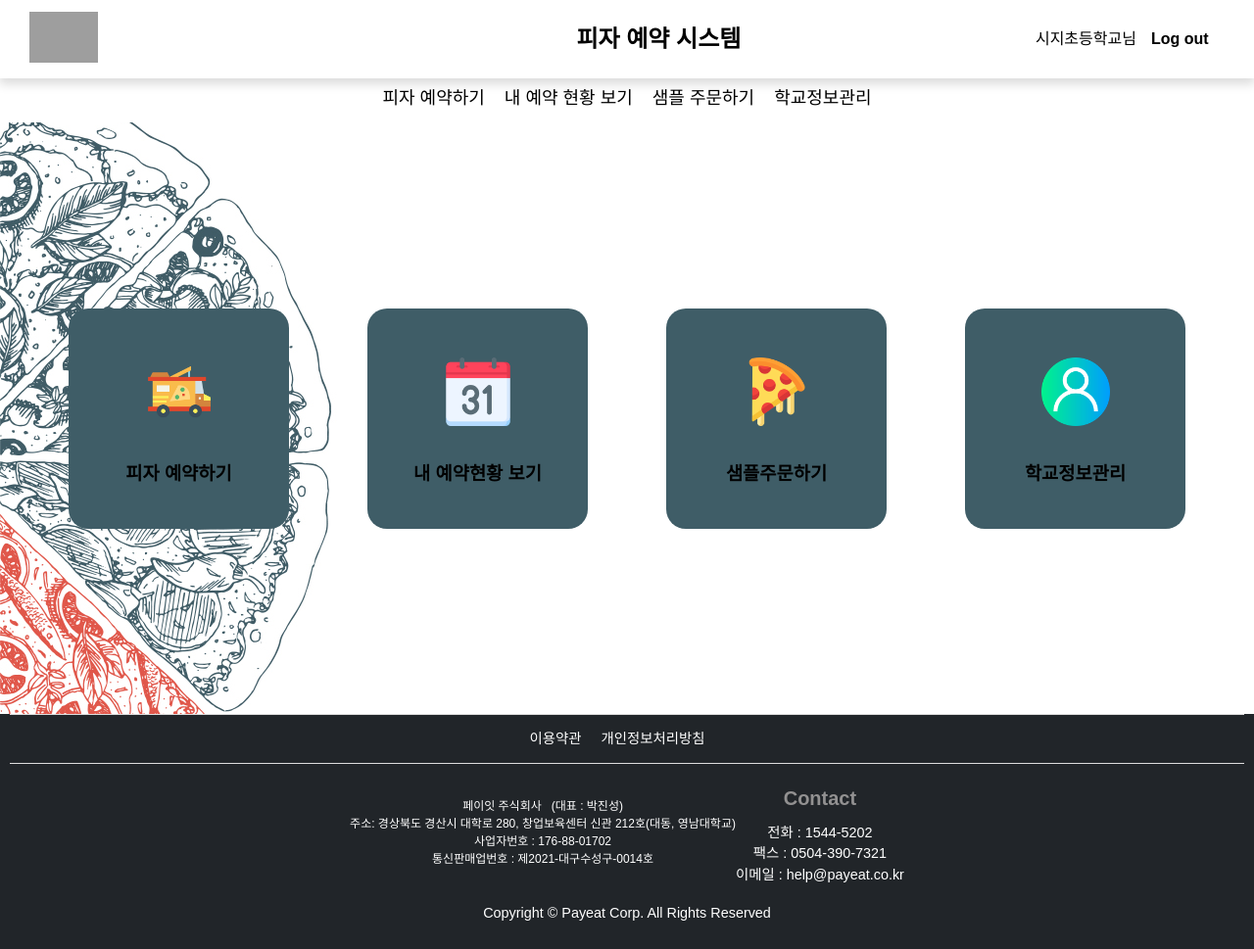
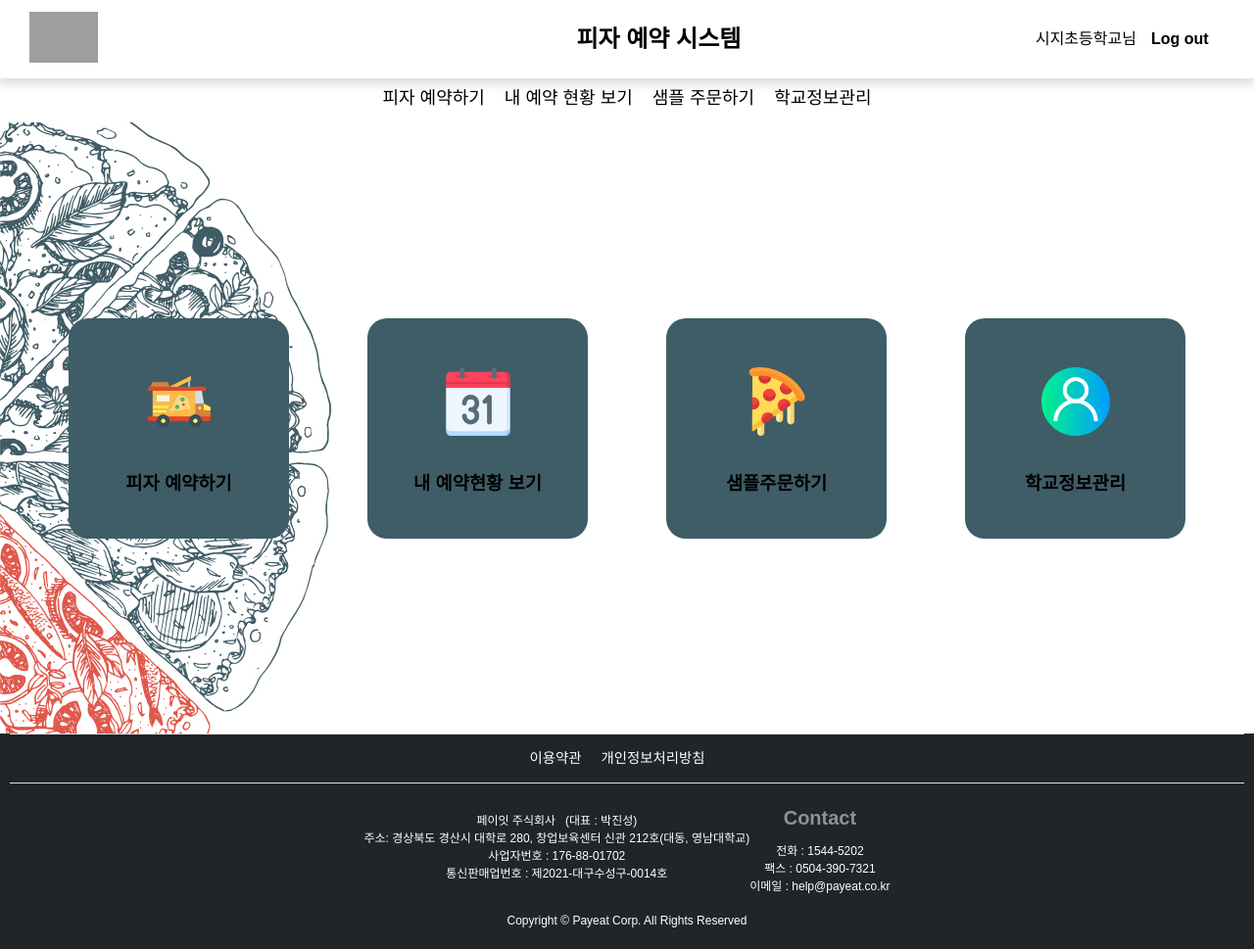
Before and after one commit to Taemin1234/LaMain-pizza, a PHP site: page /reservation-page/reservation.html in a window 1280 px wide. Shown: the whole page at 98% size. Run offline with PHP 8.4, Linux system fonts and the light colour scheme; some libraries are stand-ins or nearby versions; grey boxes are pictures that could not be loaded.

Commit message:
Add files via upload

```diff
--- a/css/style.css
+++ b/css/style.css
@@ -897,7 +897,7 @@ ol {
     flex-wrap: wrap;
     justify-content: space-evenly;
     align-items: center;
-    height: 604px;
+    height: 624px;
     grid-gap: 10px;
   }
 
@@ -1146,7 +1146,7 @@ main {
 }
 .footer {
   width: 100%;
-  height: 334px;
+  height: 322px;
   padding: 0 10px;
   text-align: center;
   box-sizing: border-box;
@@ -1187,14 +1187,18 @@ main {
   font-weight: bold;
   color: #929191;
 }
+.footer-cs ul {
+  font-size: 12px;
+}
 
 .copyright {
   margin-top: 20px;
+  font-size: 12px;
 }
 
 @media (min-width: 992px) {
   .footer {
-    height: 240px;
+    height: 220px;
   }
 
   .footer-web {
--- a/css/style.scss
+++ b/css/style.scss
@@ -693,7 +693,7 @@ ol {
     justify-content: space-evenly;
     align-items: center;
 
-    height: 604px;
+    height: 624px;
 
     grid-gap: 10px;
   }
@@ -1011,7 +1011,7 @@ main {
 
 .footer {
   width: 100%;
-  height: 334px;
+  height: 322px;
   padding: 0 10px;
 
   text-align: center;
@@ -1066,14 +1066,19 @@ main {
     font-weight: bold;
     color: #929191;
   }
+
+  ul {
+    font-size: 12px;
+  }
 }
 .copyright {
   margin-top: 20px;
+  font-size: 12px;
 }
 
 @media (min-width: 992px) {
   .footer {
-    height: 240px;
+    height: 220px;
   }
 
   .footer-web {
```
